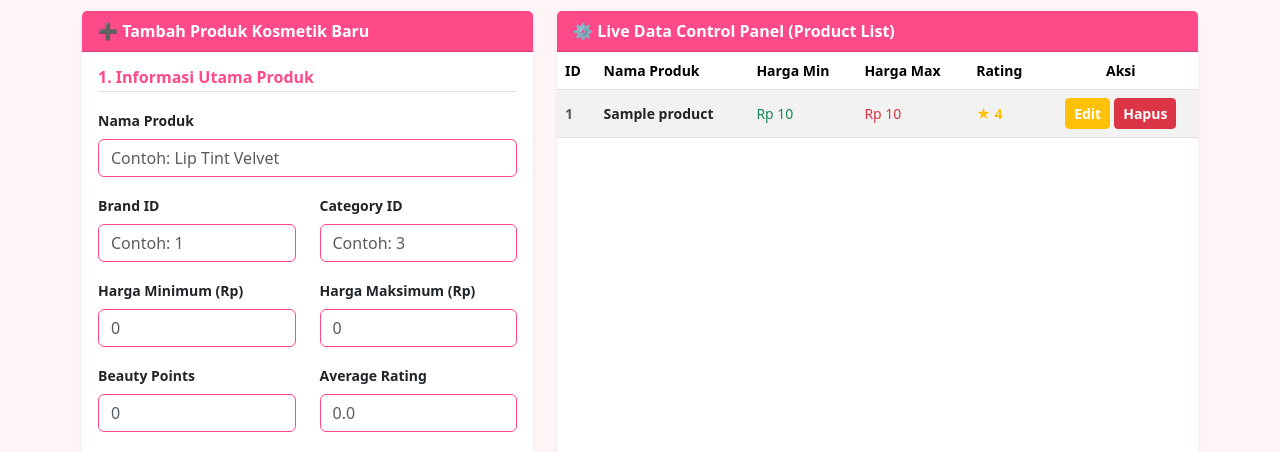
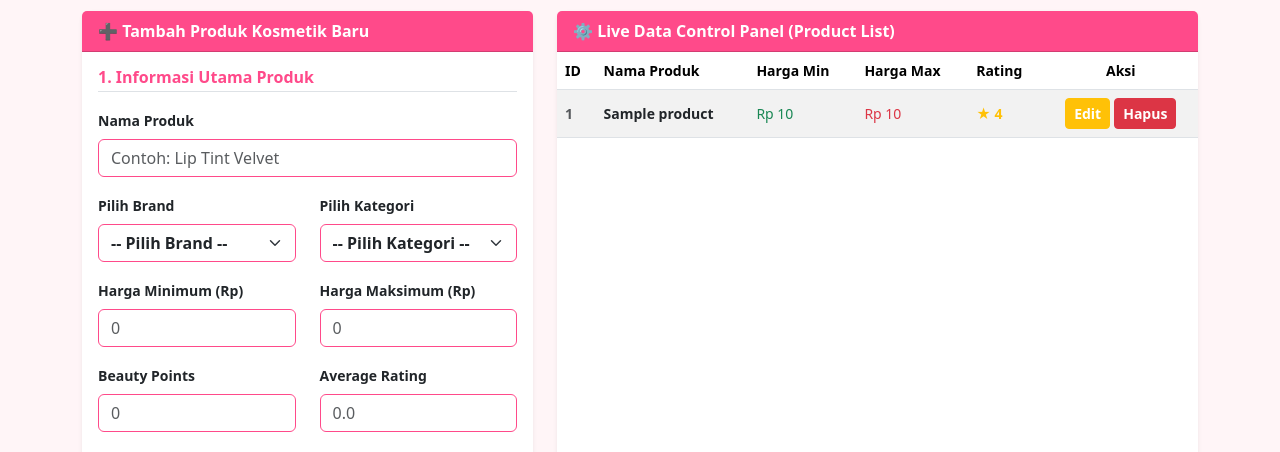
Before and after one commit to fujijimyr12/sociolla-dashboard, a Flask app: template templates/input.html in a window 1280 px wide. Shown: the part 213-665 px from the top of the page. Run offline with Flask 3, Linux system fonts and the light colour scheme; the template is opened without the code that fills it: most values are stand-ins (such as "Sample title", 1, 10 or a date in 2020).

Commit message:
Update input.html

```diff
--- a/templates/input.html
+++ b/templates/input.html
@@ -57,12 +57,22 @@
                         </div>
                         <div class="row mb-3">
                             <div class="col-6">
-                                <label class="form-label text-dark small fw-bold">Brand ID</label>
-                                <input type="number" name="brand_id" class="form-control border-sociolla" placeholder="Contoh: 1" required>
+                                <label class="form-label text-dark small fw-bold">Pilih Brand</label>
+                                <select name="brand_id" class="form-select border-sociolla fw-semibold" required>
+                                    <option value="" disabled selected>-- Pilih Brand --</option>
+                                    {% for b in brands %}
+                                        <option value="{{ b.brand_id }}">{{ b.brand_name }} (ID: {{ b.brand_id }})</option>
+                                    {% endfor %}
+                                </select>
                             </div>
                             <div class="col-6">
-                                <label class="form-label text-dark small fw-bold">Category ID</label>
-                                <input type="number" name="category_id" class="form-control border-sociolla" placeholder="Contoh: 3" required>
+                                <label class="form-label text-dark small fw-bold">Pilih Kategori</label>
+                                <select name="category_id" class="form-select border-sociolla fw-semibold" required>
+                                    <option value="" disabled selected>-- Pilih Kategori --</option>
+                                    {% for c in categories %}
+                                        <option value="{{ c.category_id }}">{{ c.category_default }} (ID: {{ c.category_id }})</option>
+                                    {% endfor %}
+                                </select>
                             </div>
                         </div>
                         <div class="row mb-3">
```
